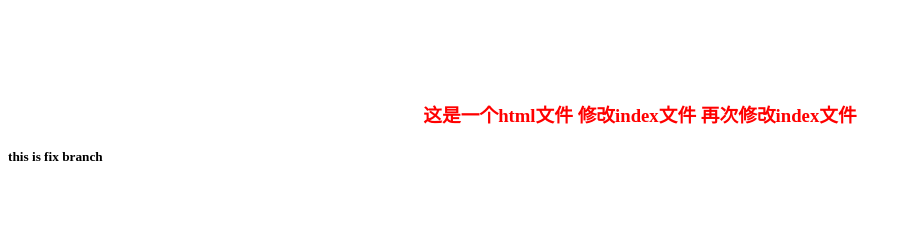
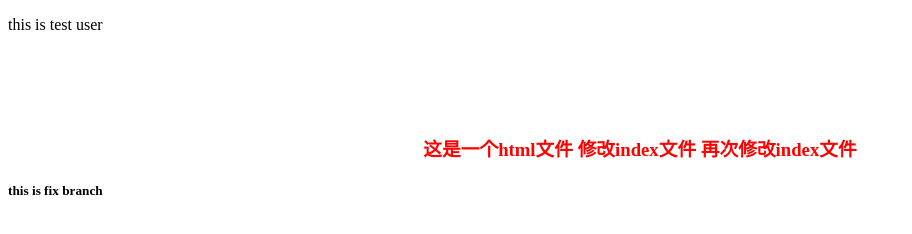
Before and after one commit to rubycancan/ruby.com, a plain HTML site: page index.html in a window 1280 px wide. Shown: the whole page, without its empty margins (0-912 px from the left). Drawn offline with Linux system fonts and the light colour scheme.

Commit message:
modify index.html

```diff
--- a/index.html
+++ b/index.html
@@ -6,6 +6,7 @@
     <link rel="stylesheet" type="text/css" href=".\style.css">
   </head>
   <body>
+    <p>this is test user</p>
   <h3>这是一个html文件 修改index文件 再次修改index文件</h3>
   <h5>this is fix branch</h5>
   </body>
```
